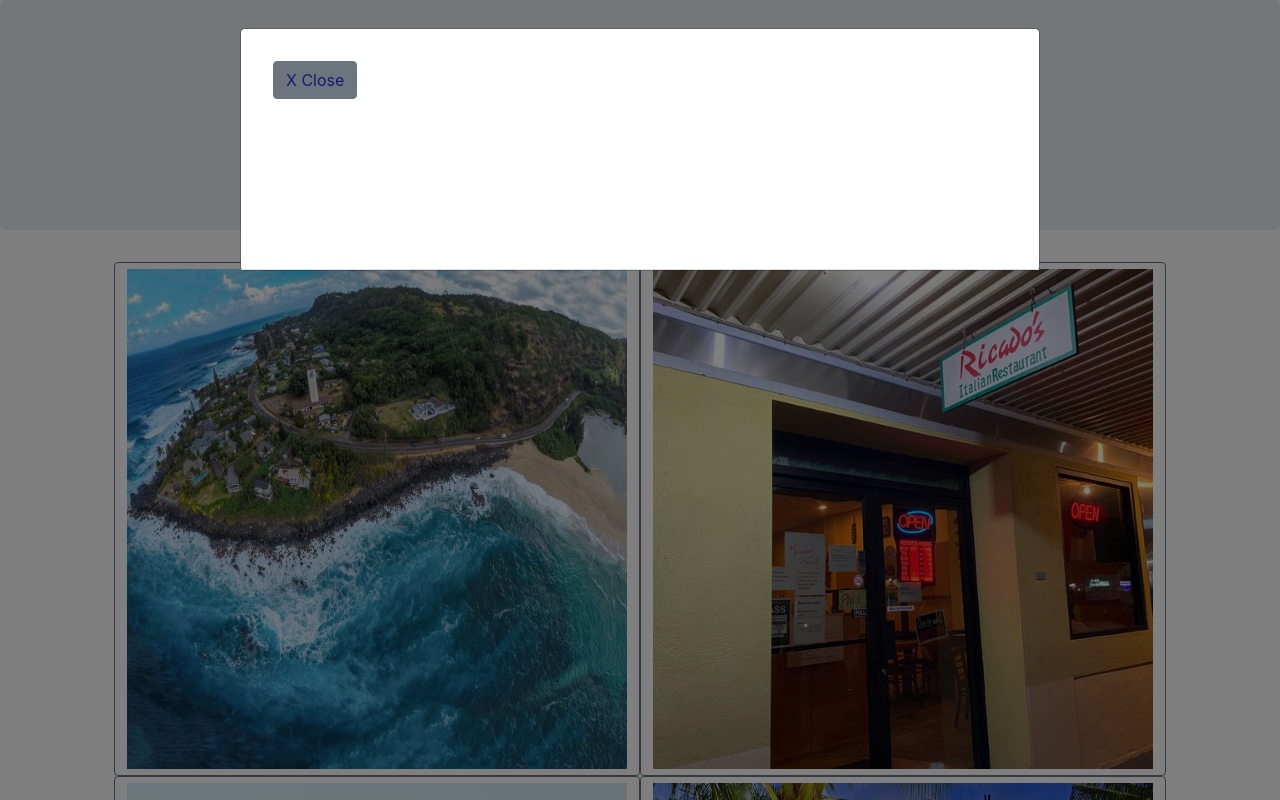
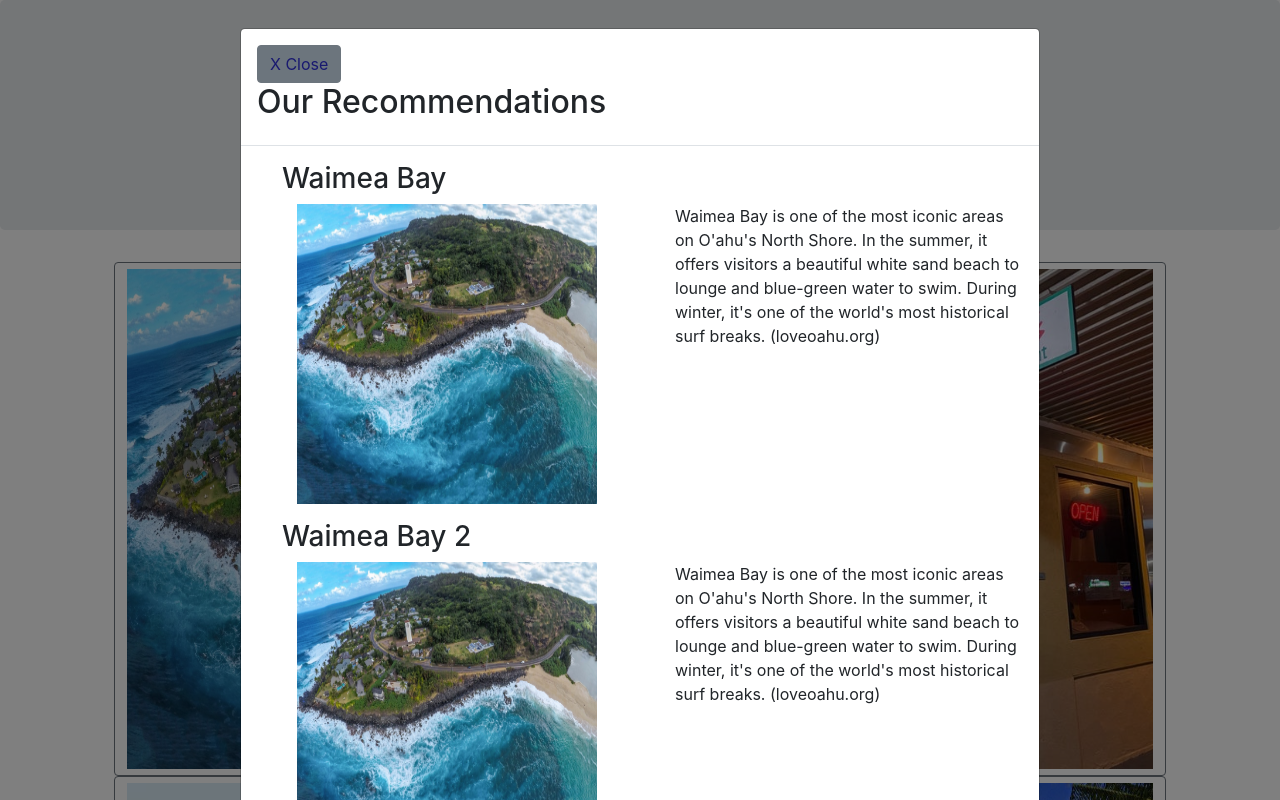
Before and after one commit to mj-wd/oahu-project-react, a React (Create React App) app: page /beaches in a window 1280 px wide. Both pictures are taken after a click on the button 377 px from the left and 519 px from the top of the page. Shown: the top 800 px of the page. Built offline with nearby package versions, Linux system fonts and the light colour scheme.

Commit message:
more modal work

```diff
--- a/src/components/FooterComponent.jsx
+++ b/src/components/FooterComponent.jsx
@@ -1,5 +1,4 @@
 import React from 'react';
-// import { Link } from 'react-router-dom';
 
 function Footer(props) {
     return (
--- a/src/components/HeaderComponent.jsx
+++ b/src/components/HeaderComponent.jsx
@@ -1,6 +1,5 @@
 import React, { Component } from 'react';
 import { Jumbotron } from 'reactstrap';
-// import Modal1 from './HomeModal';
 
 class Header extends Component {
     constructor(props) {
--- a/src/components/MainComponent.jsx
+++ b/src/components/MainComponent.jsx
@@ -1,7 +1,7 @@
 import React, { Component } from 'react';
 import Header from './HeaderComponent';
 import Footer from './FooterComponent';
-import HomeModal from './Modals'
+import Modals from './HomeModalImageLinks'
 
 class Main extends Component {
 
@@ -15,7 +15,7 @@ class Main extends Component {
         return (
             <div>
                 <Header />
-                <HomeModal/>
+                <Modals/>
                 <Footer />
             </div>
         );
--- a/src/components/ModalComponent.jsx
+++ b/src/components/ModalComponent.jsx
@@ -1,12 +1,8 @@
 import React from 'react';
-import Modals from './Modals';
 import { BEACHES } from '../shared/beaches';
-import { RESTAURANTS } from '../shared/restaurants';
-import { Modal, ModalHeader, ModalBody, Button } from 'reactstrap';
+import { Modal, ModalHeader, ModalBody, Button, Row, Col} from 'reactstrap';
 
-const RenderCardModal = ({toggler, isOpen, homeCards}) => {
-
-    if(homeCards.category === 'beaches') {
+const RenderCardModal = ({toggler, isOpen}) => {
 
     return(
         <Modal className="modal-lg" isOpen={isOpen} toggler={toggler} >
@@ -14,15 +10,24 @@ const RenderCardModal = ({toggler, isOpen, homeCards}) => {
                 <Button onClick={toggler}>
                     X Close
                 </Button>
+                <h2>Our Recommendations</h2>
             </ModalHeader>
             <ModalBody>
                 <>
                     {BEACHES.map(id => {
                         return (
                             <ul key={BEACHES.id}>
+                                <Row>
+                                    <h3>{id.name}</h3>
+                                </Row>
+                                <Row>
+                                    <Col md={6}>
                                         {id.image}
-                                    <br/>
-                                    {id.description}
+                                    </Col>
+                                    <Col md={6}>
+                                        <p>{id.description}</p>
+                                    </Col>
+                                </Row>
                             </ul>
                         )
                     })}
@@ -30,32 +35,6 @@ const RenderCardModal = ({toggler, isOpen, homeCards}) => {
             </ModalBody>
         </Modal>
     );
-
-    } else {
-
-        return(
-            <Modal className="modal-lg" isOpen={isOpen} toggler={toggler} homeCards={homeCards}>
-                <ModalHeader>
-                    <ModalBody>
-                        <Button onClick={toggler}>
-                            X Close
-                        </Button>
-                        <>
-                            {RESTAURANTS.map(homeCard => {
-                                return (
-                                    <ul key={RESTAURANTS.id}>
-                                        {RESTAURANTS.image}
-                                        <br/>
-                                        {RESTAURANTS.description}
-                                    </ul>
-                                )
-                            })}
-                        </>
-                    </ModalBody>
-                </ModalHeader>
-            </Modal>
-        );
-    }
 };
 
 export default RenderCardModal;
--- a/src/shared/beaches.js
+++ b/src/shared/beaches.js
@@ -11,7 +11,7 @@ export const BEACHES = [
     {
         id: 1,
         category: "beaches",
-        name: "Waimea Bay",
+        name: "Waimea Bay 2",
         description: "Waimea Bay is one of the most iconic areas on O'ahu's North Shore. In the summer, it offers visitors a beautiful white sand beach to lounge and blue-green water to swim. During winter, it's one of the world's most historical surf breaks. (loveoahu.org)",
         hero: "/assets/images/waimea-bay.jpg",
         alt: "image of a beach",
@@ -20,7 +20,7 @@ export const BEACHES = [
     {
         id: 2,
         category: "beaches",
-        name: "Waimea Bay",
+        name: "Waimea Bay 3",
         description: "Waimea Bay is one of the most iconic areas on O'ahu's North Shore. In the summer, it offers visitors a beautiful white sand beach to lounge and blue-green water to swim. During winter, it's one of the world's most historical surf breaks. (loveoahu.org)",
         hero: "/assets/images/waimea-bay.jpg",
         alt: "image of a beach",
```
Also changed, not shown: src/components/HomeModalImageLinks.jsx (line endings or trailing spaces), 1 other file (tests, documents, lock files or other folders). Lines whose indentation alone changed are shown as unchanged.
